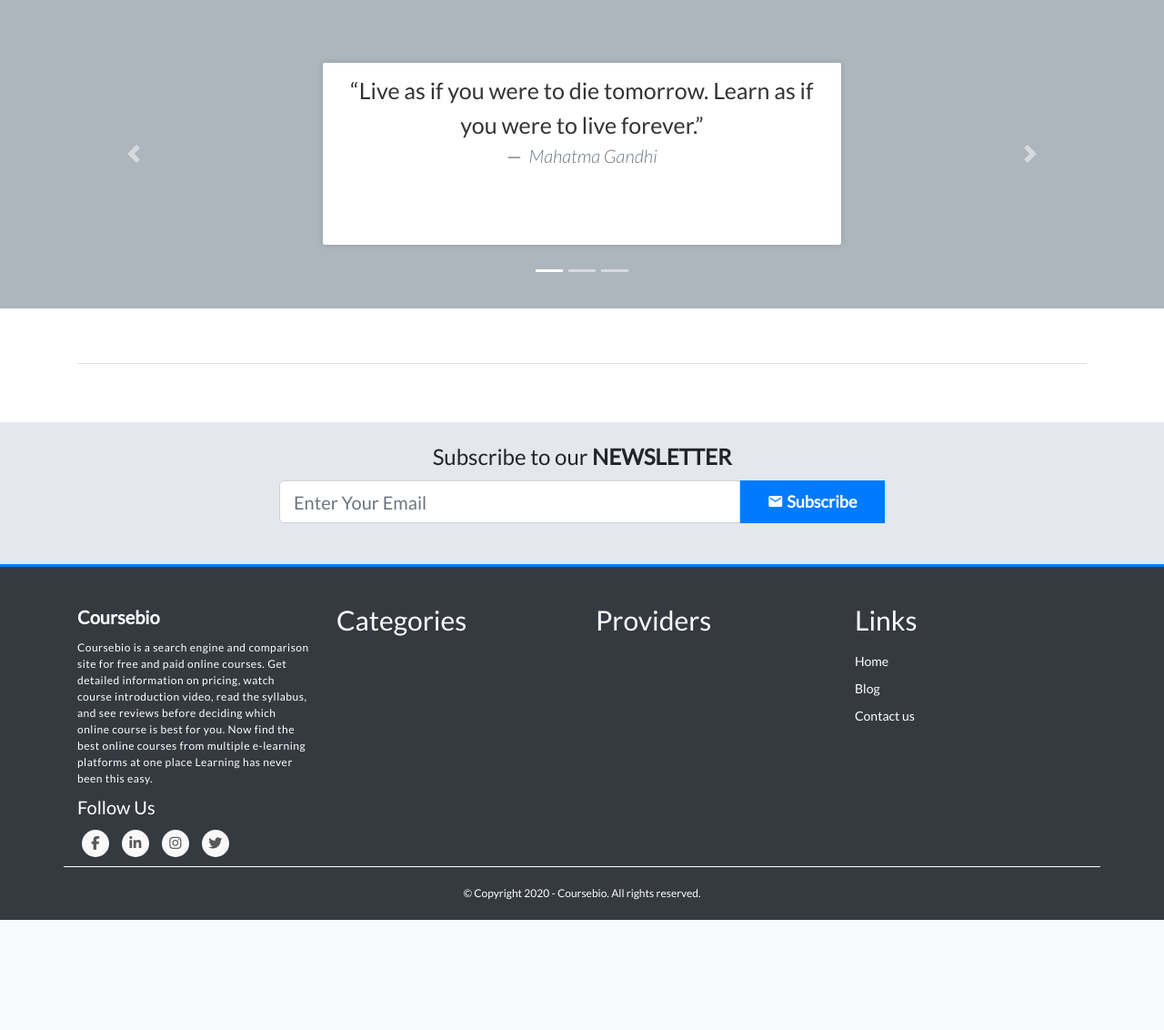
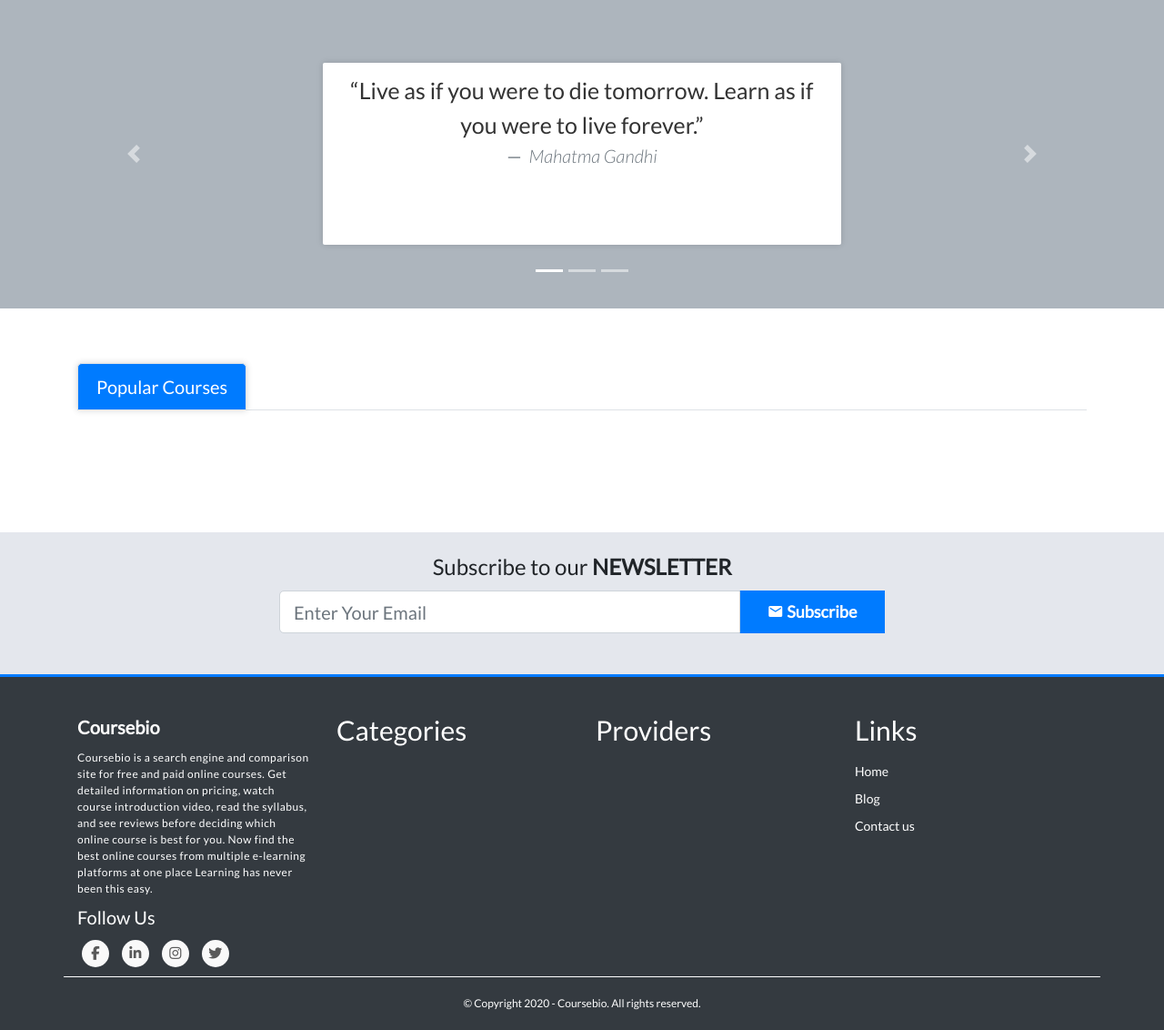
Before and after one commit to priyesh-04/coursebio, a Django app: page / in a window 1280 px wide. Shown: the part 623-1755 px from the top of the page at 91% size. Before the commit the page ends 1634 px from the top, so only its background shows below. Run offline with Django 3.2, Linux system fonts and the light colour scheme; data that the repository does not hold is empty; parts of the project's set-up code (start-up, migrations or seed data) failed here and were passed over; some libraries are stand-ins or nearby versions.

Commit message:
home.html restored changes because category tabs not implemented completely

```diff
--- a/templates/home.html
+++ b/templates/home.html
@@ -105,17 +105,19 @@
 {# Courses Slider Section Starts #}
 
 <div class="container">
-    <nav>
-      <div class="nav nav-tabs" id="nav-tab" role="tablist">
-        {% for category in course_category_list %}
-            <a class="nav-item nav-link active" id="nav-{{category}}-tab" data-toggle="tab" data-endpoint="{% url 'course:tabs' slug=category.slug %}" href="#nav-home" role="tab" aria-controls="nav-home" aria-selected="true">
-                {{category}}
-            </a>
-        {% endfor %}
-      </div>
-    </nav>
-    <div class="tab-content" id="nav-tabContent">
-        <div class="tab-pane fade show active" id="nav-home" role="tabpanel" aria-labelledby="nav-home-tab">
+    <div class="row">
+        <div class="col-12">
+            <div class="tab-div">
+                <ul class="nav nav-tabs">
+                  <li class="nav-item">
+                    <a class="nav-link border-bottom active" data-toggle="tab">Popular Courses</a>
+                  </li>
+                </ul>
+            </div>
+        </div>
+
+        <div class="col-sm-12 col-md-12 col-lg-12 mt-2 mb-5">
+
             <div class="container related-courses course-container">
                 <div class="swiper-container">
                     <div class="swiper-wrapper" >
@@ -190,59 +192,6 @@
     </div>
 </div>
 
-<script>
-$(document).ready(function(){
-// window.onload = function() {
-//     var tab = document.querySelector('#nav-tab .nav-item:first-child');
-//     var endpoint = tab.getAttribute('data-endpoint');
-//     showCategoryCourses(endpoint)
-// }
-
-var tabs = document.querySelectorAll('#nav-tab .nav-item');
-
-tabs.forEach(function(tab) {
-  tab.addEventListener('click', function() {
-    var endpoint = this.getAttribute('data-endpoint');
-    showCategoryCourses(endpoint);
-  });
-});
-
-// AJAX for posting
-function showCategoryCourses(endpoint) {
-    $.ajax({
-        url : endpoint, // the endpoint
-        type : "GET", // http method
-        success : function(data) {
-            var course_list = data.qs
-            console.log(course_list,'course_list')
-            var swiperElem = $(".swiper-wrapper .course-item:first-child").clone();
-            document.querySelector('.swiper-wrapper').innerHTML = '';
-
-            for (var i = course_list.length - 1; i >= 0; i--) {
-                var course = course_list[i]
-                var swiperItem = swiperElem[0]
-                console.log(swiperElem,'swiperElem')
-                swiperItem.querySelector('.course-image').src = course.image_url;
-                swiperItem.querySelector('.provider-img-wrapper img').src = course.provider.image_url
-                swiperItem.querySelector('.provider-img-wrapper span').src = course.provider.title
-                swiperItem.querySelector('.card-course-title-div h3').innerText = course.title;
-                $('.swiper-wrapper').append(swiperItem);
-            }
-        },
-
-        // handle a non-successful response
-        error : function(xhr,errmsg,err) {
-
-            console.log(err,'err')
-            // console.log(xhr.status + ": " + xhr.responseText); // provide a bit more info about the error to the console
-        }
-    });
-};
-
-});
-
-</script>
-
 {# Courses Slider Section Ends #}
 
 <!-- Swiper JS -->
```
